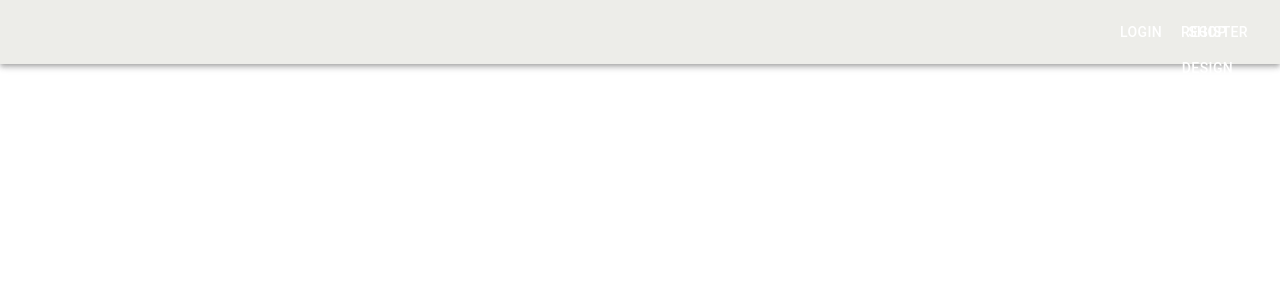
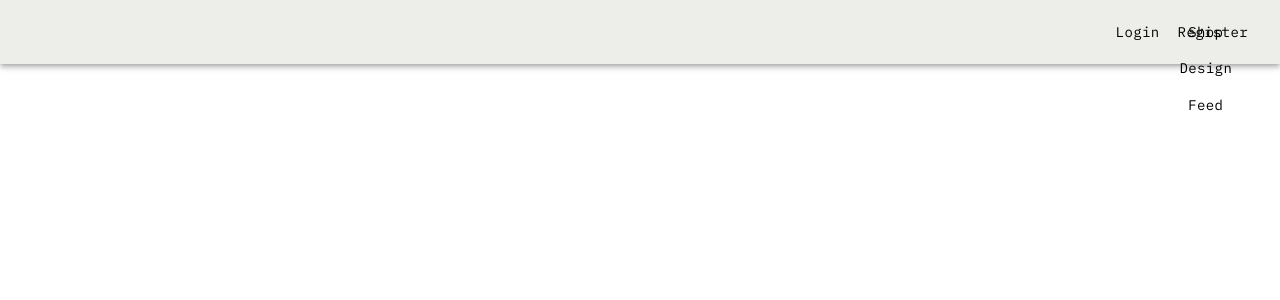
Before and after one commit to benceVadasz/Rug-rets-react, a React (Create React App) app: page /design in a window 1280 px wide. Shown: the top 300 px of the page. Built offline with nearby package versions, Linux system fonts and the light colour scheme.

Commit message:
add basic styling to navbar links

```diff
--- a/src/App.css
+++ b/src/App.css
@@ -1,3 +1,5 @@
+@import url('https://fonts.googleapis.com/css2?family=IBM+Plex+Mono&display=swap');
+
 .App {
   text-align: center;
 }
@@ -36,3 +38,10 @@
     transform: rotate(360deg);
   }
 }
+
+.lower-case {
+  text-transform: unset !important;
+  color: black !important;
+  font-family: 'IBM Plex Mono', monospace !important;
+
+}
```
